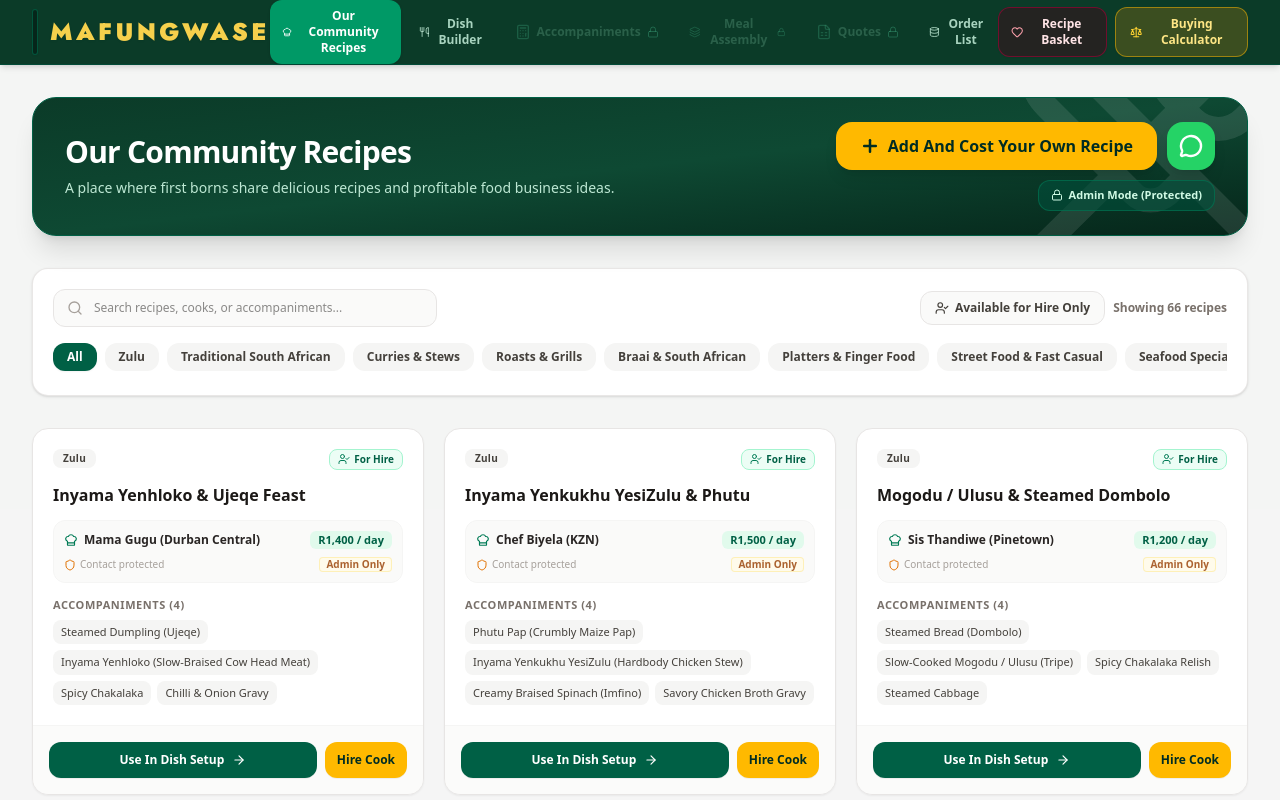
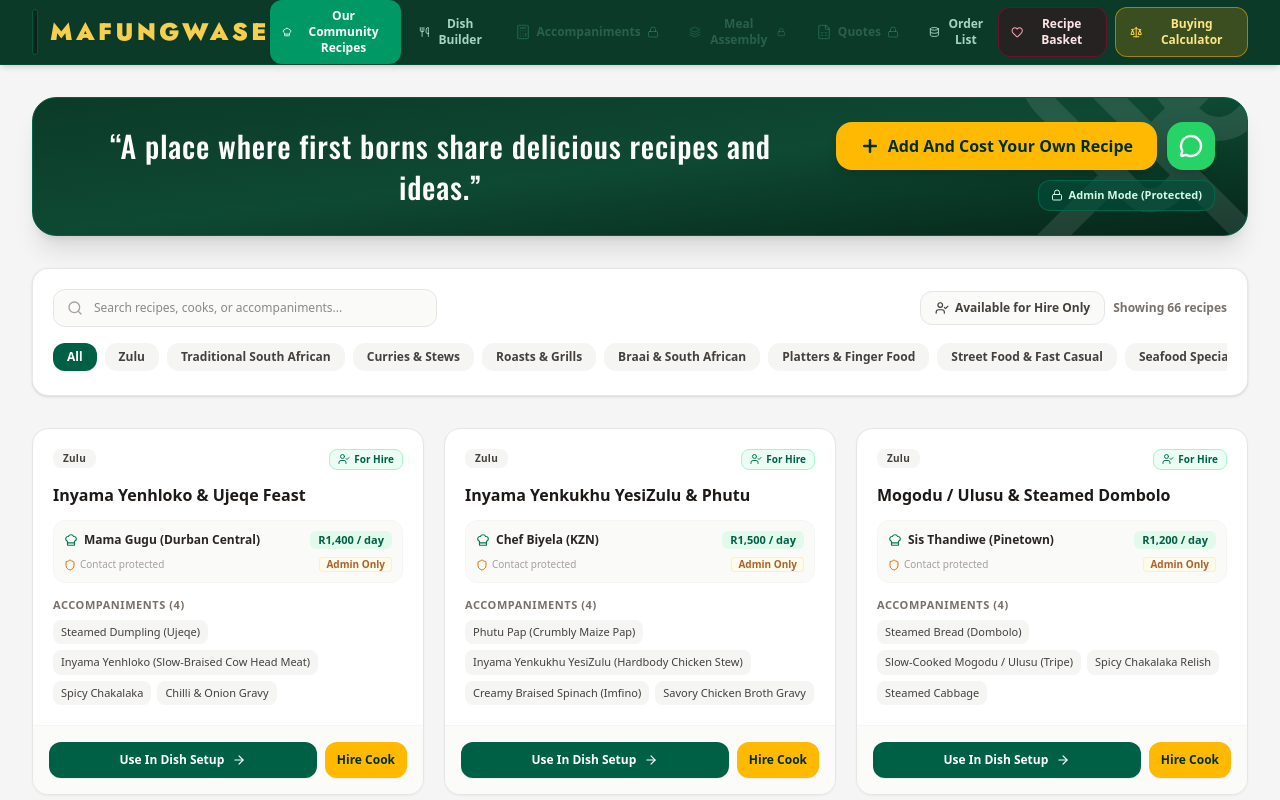
Before and after one commit to Mdengedwa/Mafungwase, a React (Vite) app: page / in a window 1280 px wide. Shown: the top 800 px of the page. Built offline with nearby package versions, Linux system fonts and the light colour scheme.

Commit message:
feat: update community hero banner typography
Replace the community recipes banner text and apply the Oswald font for a more stylized heading.

```diff
--- a/index.html
+++ b/index.html
@@ -6,7 +6,7 @@
     <title>MAFUNGWASE</title>
     <link rel="preconnect" href="https://fonts.googleapis.com">
     <link rel="preconnect" href="https://fonts.gstatic.com" crossorigin>
-    <link href="https://fonts.googleapis.com/css2?family=Jost:ital,wght@0,300..900;1,300..900&family=Montserrat:ital,wght@0,300..900;1,300..900&family=Plus+Jakarta+Sans:ital,wght@0,300..800;1,300..800&display=swap" rel="stylesheet">
+    <link href="https://fonts.googleapis.com/css2?family=Jost:ital,wght@0,300..900;1,300..900&family=Montserrat:ital,wght@0,300..900;1,300..900&family=Oswald:wght@400;500;600;700&family=Plus+Jakarta+Sans:ital,wght@0,300..800;1,300..800&display=swap" rel="stylesheet">
   </head>
   <body class="bg-[#F4F6F5] text-stone-800 antialiased font-sans">
     <div id="root"></div>
--- a/src/components/CommunityRecipesScreen.tsx
+++ b/src/components/CommunityRecipesScreen.tsx
@@ -373,15 +373,11 @@ export const CommunityRecipesScreen: React.FC<CommunityRecipesScreenProps> = ({
       {/* Hero Banner with CTA */}
       <div className="relative overflow-hidden rounded-3xl bg-gradient-to-br from-[#0B3B28] via-[#0E4933] to-[#06261A] text-white px-6 py-5 sm:px-8 sm:py-6 shadow-xl border border-emerald-800">
         <div className="relative z-10 flex flex-col lg:flex-row lg:items-center lg:justify-between gap-5">
-          {/* Left / Heading Info */}
-          <div className="max-w-2xl space-y-1.5">
-            <h1 className="text-2xl sm:text-3xl font-black text-white tracking-tight leading-tight">
-              Our Community Recipes
+          {/* Centered Heading Info with Oswald Font */}
+          <div className="flex-1 text-center">
+            <h1 className="text-2xl sm:text-3xl lg:text-3xl font-medium text-white tracking-wide leading-snug font-['Oswald',sans-serif] text-center">
+              &ldquo;A place where first borns share delicious recipes and ideas.&rdquo;
             </h1>
-
-            <p className="text-xs sm:text-sm text-emerald-100/90 leading-relaxed font-medium">
-              A place where first borns share delicious recipes and profitable food business ideas.
-            </p>
           </div>
 
           {/* Top Right Action Buttons */}
```
